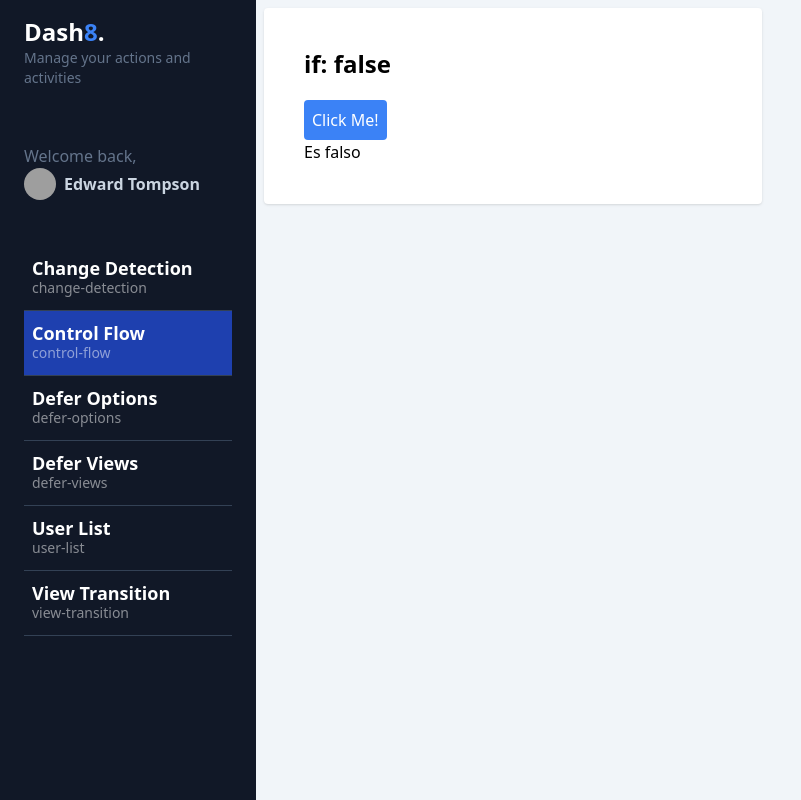
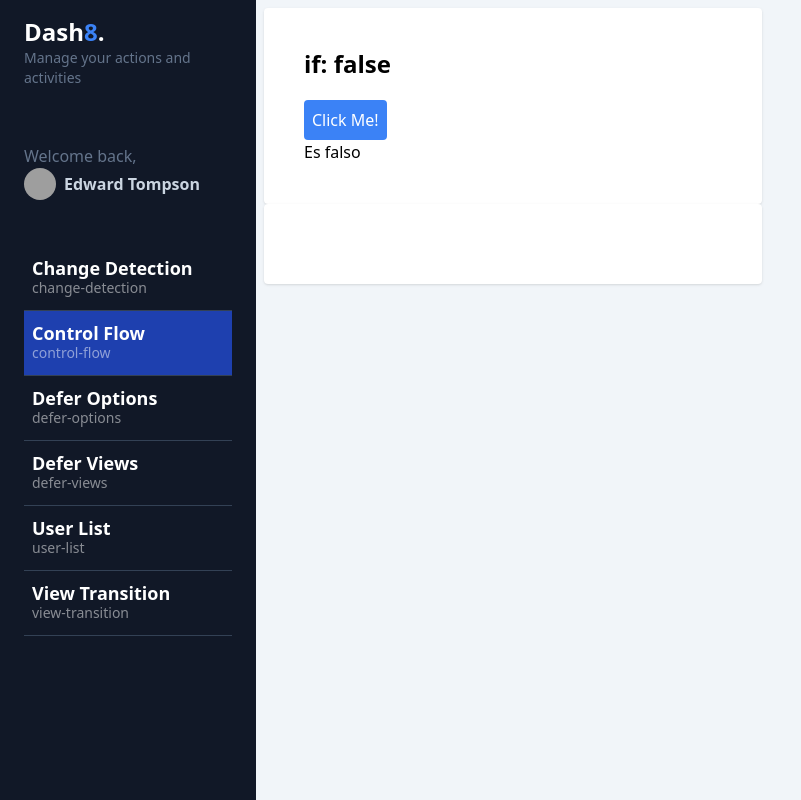
Before and after one commit to Aran-tm/dashboard_ng17_tailwindCSS, an Angular app: page /dashboard/control-flow in a window 1280 px wide. Shown: the whole page, without its empty margins (0-801 px from the left). Built offline with nearby package versions, Linux system fonts and the light colour scheme; grey boxes are pictures that could not be loaded.

Commit message:
agregando nuevos cambios

```diff
--- a/src/app/dashboard/pages/control-flow/control-flow.component.html
+++ b/src/app/dashboard/pages/control-flow/control-flow.component.html
@@ -12,9 +12,14 @@
 
     <!-- estoy llamando a la signal como una funcion -->
     @if( showContent() ){
-      <p>Es verdadero</p>
+    <p>Es verdadero</p>
     } @else {
-      <p>Es falso</p>
+    <p>Es falso</p>
     }
   </div>
 </section>
+
+<section class="grid grid-cols-1 md:grid-cols-2 gap-3">
+  <!-- *switch nueva sintaxis de angular seria: @switch () {@cases} -->
+  <div class="shadow bg-white rounded p-10"></div>
+</section>
--- a/src/app/dashboard/pages/control-flow/control-flow.component.ts
+++ b/src/app/dashboard/pages/control-flow/control-flow.component.ts
@@ -1,4 +1,7 @@
 import { Component, OnInit, signal } from '@angular/core';
+
+// esto es un nuevo tipo
+type Grade = 'A' | 'B' | 'F';
 
 @Component({
   selector: 'app-control-flow',
@@ -10,6 +13,7 @@ export default class ControlFlowComponent implements OnInit {
 
   // propiedades de clase
   public showContent = signal(false);
+  public grade = signal<Grade>('A');
 
   public toggleContent() {
 
```
